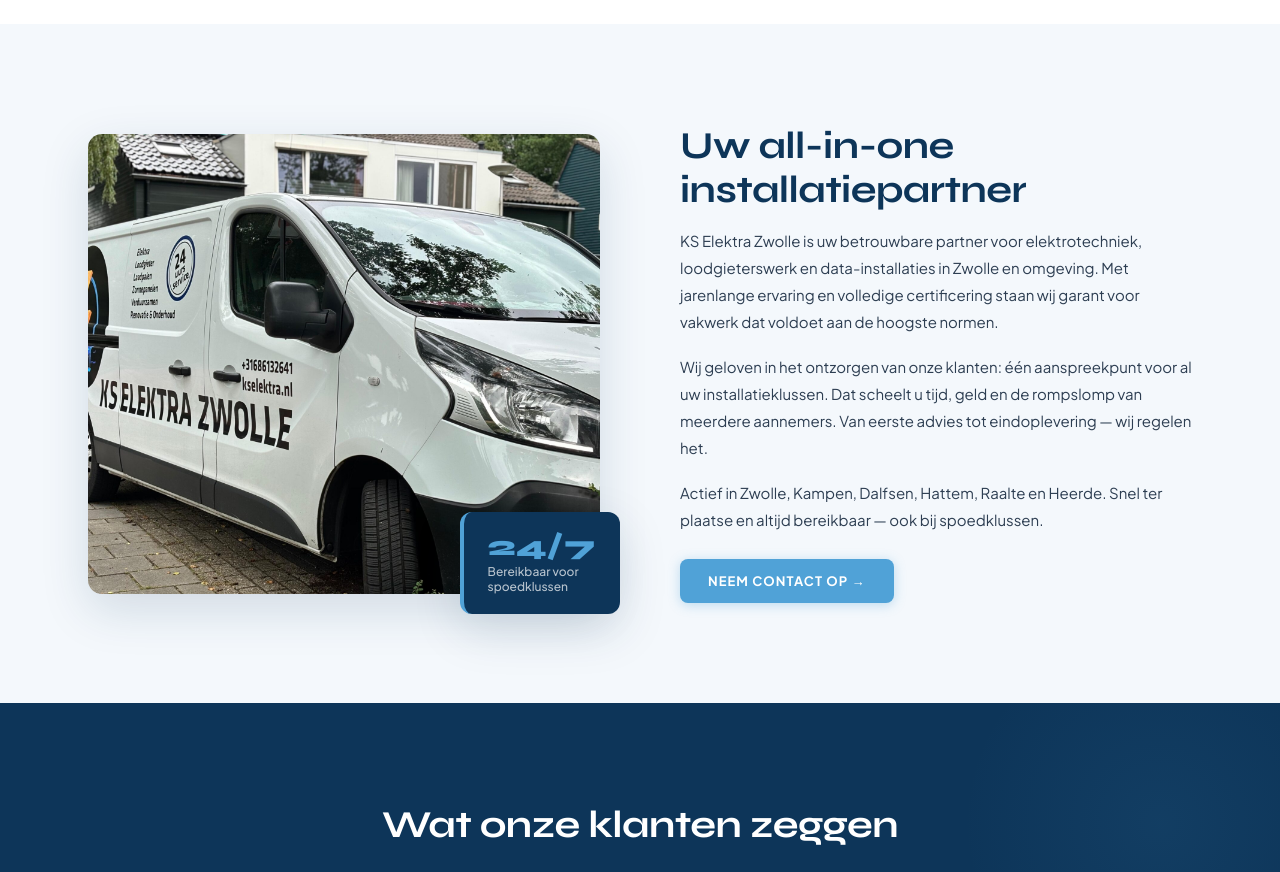
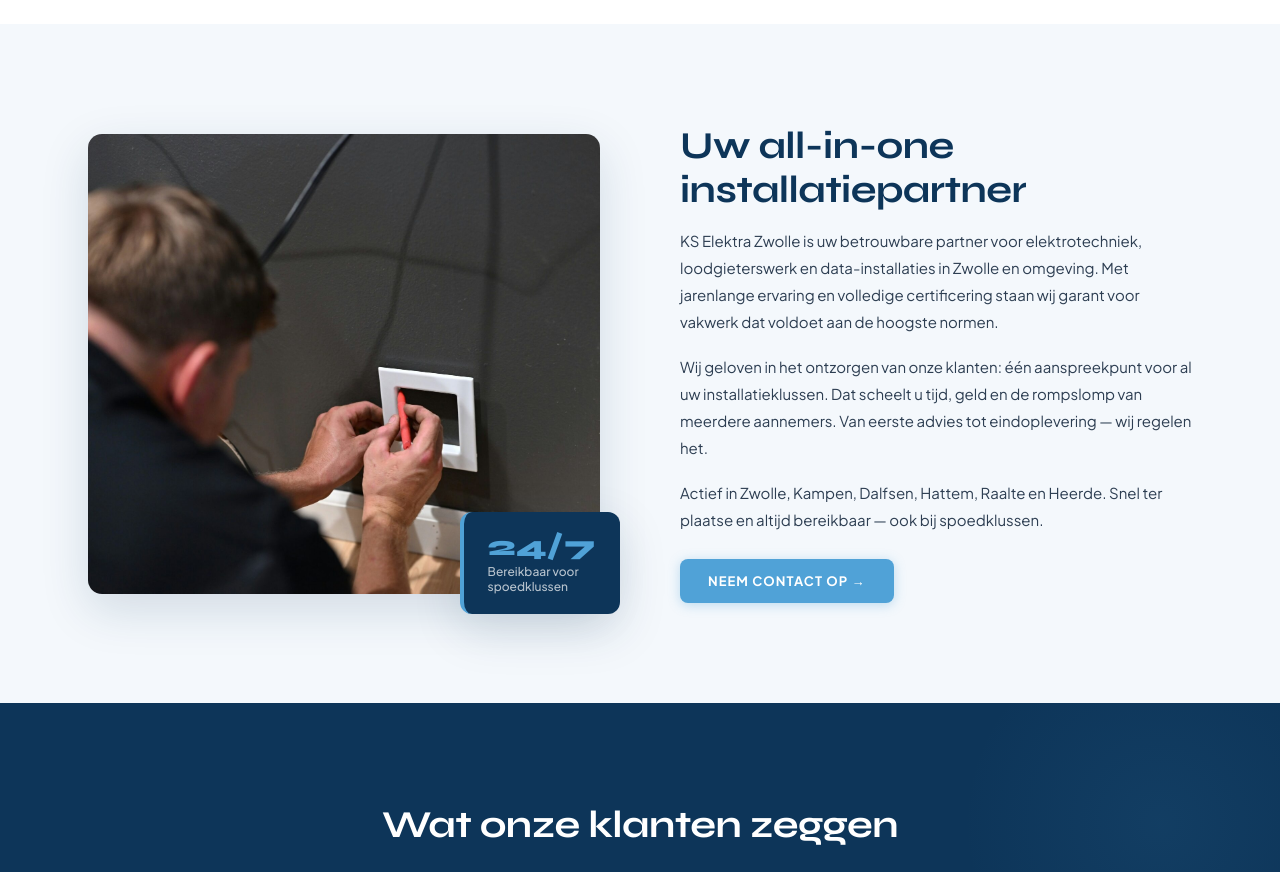
Before and after one commit to Azaq1/kselektra-testwebsite, a plain HTML site: page index.html in a window 1280 px wide. Shown: the part 1640-2512 px from the top of the page. Drawn offline with Linux system fonts and the light colour scheme.

Commit message:
Change about photo to person for more personal feel

```diff
--- a/index.html
+++ b/index.html
@@ -601,7 +601,7 @@
     <div class="about-grid">
       <div class="about-img-stack reveal">
         <div class="about-img-main">
-          <img src="media/imgi_43_WhatsApp-Image-2025-06-30-at-22.08.15-2048x1536.jpg" alt="KS Elektra Zwolle bedrijfswagen" />
+          <img src="media/imgi_28_michael-kahn-39Npb2siceI-unsplash-2048x1365.jpg" alt="KS Elektra Zwolle vakman" />
         </div>
         <div class="about-badge">
           <strong>24/7</strong>
```
